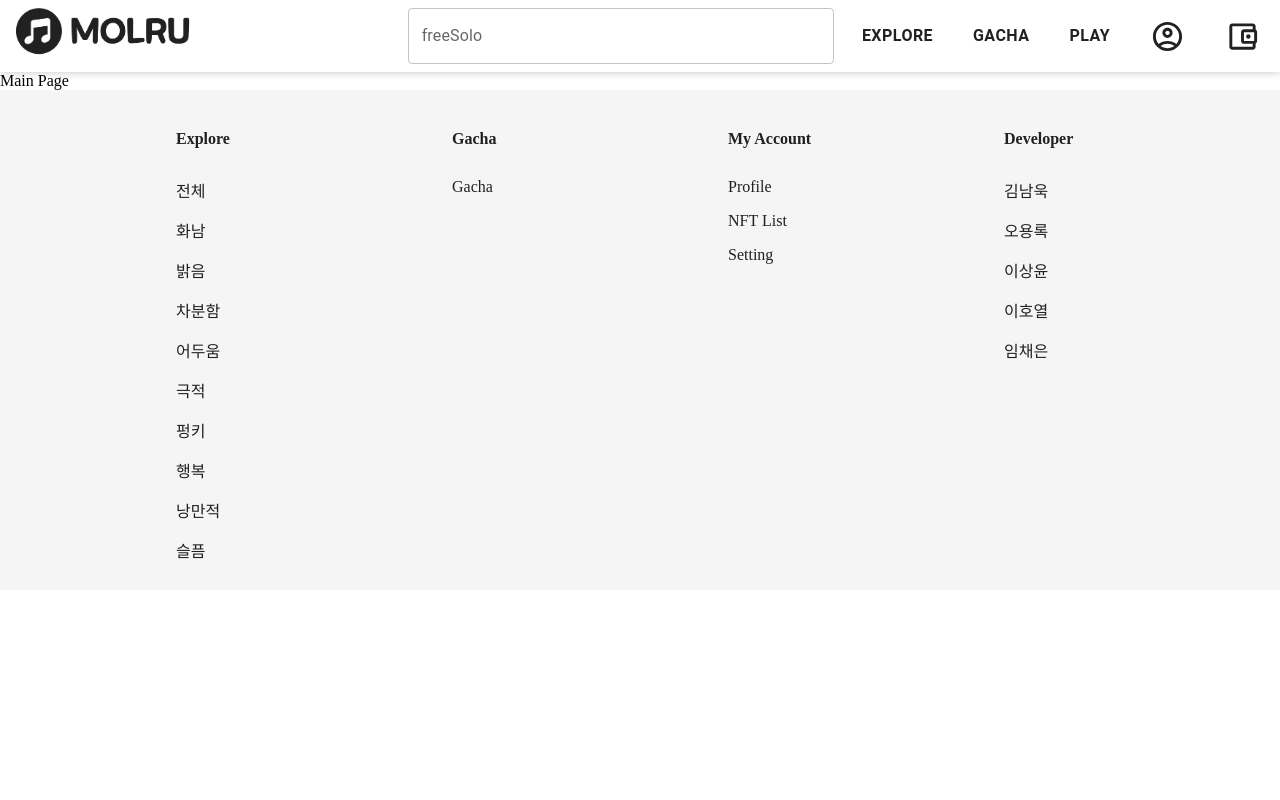
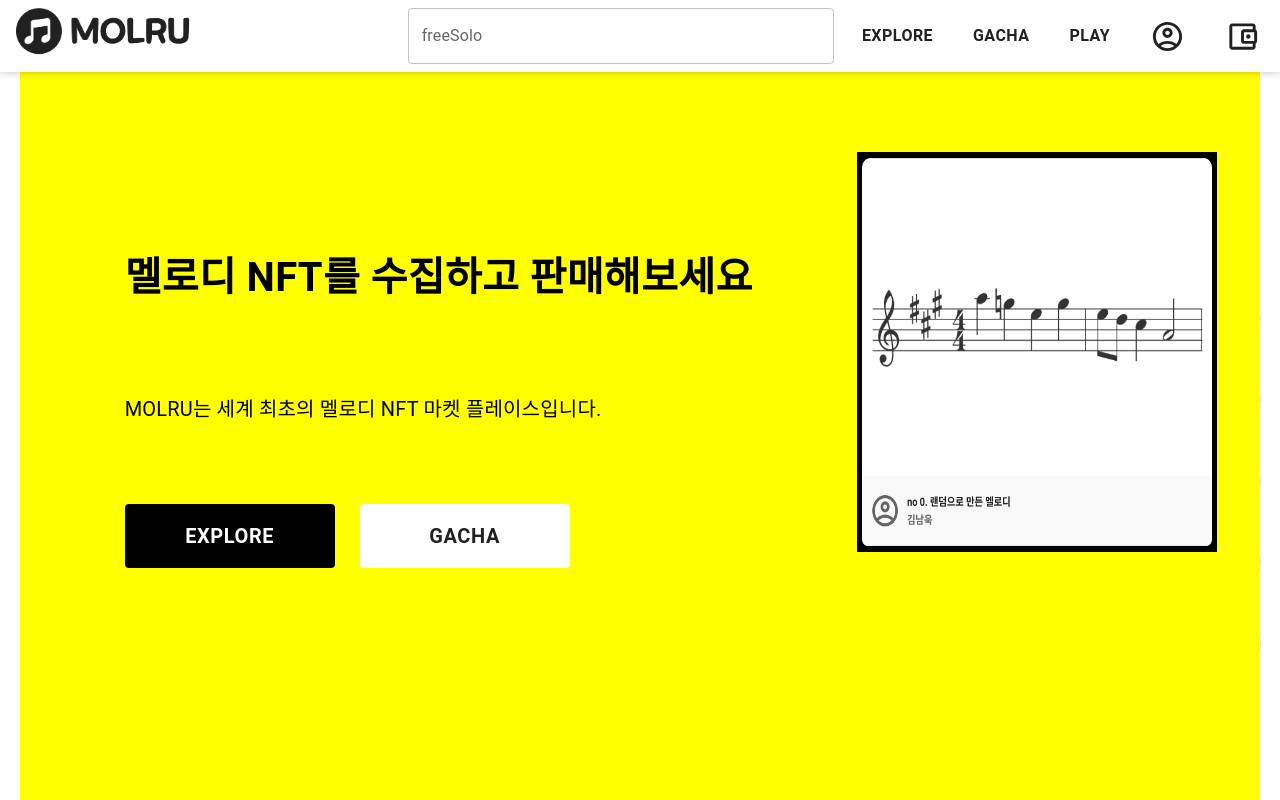
Before and after one commit to skadnr0621/MolRu, a React (Create React App) app in the folder frontend/: page /main in a window 1280 px wide. Shown: the top 800 px of the page. Built offline with nearby package versions, Linux system fonts and the light colour scheme.

Commit message:
Design: design introduce page & ranking page

```diff
--- a/frontend/src/pages/Main.js
+++ b/frontend/src/pages/Main.js
@@ -1,7 +1,20 @@
 import React from 'react'
+import Box from '@mui/material/Box';
+
+import Intro from './mainComponent/Intro';
+import Ranking from './mainComponent/Ranking';
 
 const Main = () => {
-  return <div>Main Page</div>
+
+  return (
+    <Box sx={{
+      height: '100%',
+      width: '100%',
+    }}>
+      <Intro/>
+      <Ranking />
+    </Box>
+  )
 }
 
 export default Main
--- /dev/null
+++ b/frontend/src/pages/mainComponent/Intro.js
@@ -0,0 +1,90 @@
+import React from 'react'
+import Box from '@mui/material/Box';
+import Grid from '@mui/material/Grid';
+import Button from '@mui/material/Button'
+import Typography from '@mui/material/Typography'
+import { styled } from '@mui/material/styles'
+
+import molrudy from '../../assets/molrudy.png'
+
+const Intro = () => {
+    const MainPageStyle = styled('div')({
+        height: '766px',
+        wordBreak: 'break-all',
+        backgroundImage: `url(${molrudy})`,
+        backgroundSize: '100% 766px',
+        backgroundPosition: 'center',
+        display: 'flex',
+        justifyContent: 'center',
+      })
+
+      const styles = {
+        introduce: {
+          fontWeight: 'bold',
+        },
+
+        buttonBlack: {
+          width: '210px',
+          height: '64px',
+          fontSize: '20px',
+          fontWeight: 'bold',
+          color: 'white',
+          backgroundColor: 'black',
+        },
+
+        buttonWhite: {
+          marginLeft: '25px',
+          width: '210px',
+          height: '64px',
+          fontSize: '20px',
+          fontWeight: 'bold',
+          textColor: 'black',
+          backgroundColor: 'white',
+
+        }
+      }
+
+    return (
+        <MainPageStyle>
+            <Box component="div" style={{
+                backgroundColor:'yellow',
+                width: 'min(1280px, 100% - 40px)',
+            }}>
+                <Grid container spacing={2}>
+                    <Grid item xs={1}/>
+                    <Grid item xs={7}>
+                        <div>
+                            <Typography
+                                sx={{
+                                margin: '176px 0px 86px 0px',
+                                fontSize: '40px',
+                                fontWeight: 'bold',
+                                color: '04111D',
+                                }}
+                            >멜로디 NFT를 수집하고 판매해보세요</Typography>
+                            <Typography
+                                sx={{
+                                margin: '0px 0px 80px 0px',
+                                fontSize: '20px',
+                                }}
+                            >MOLRU는 세계 최초의 멜로디 NFT 마켓 플레이스입니다.</Typography>
+                            <div>
+                                <Button style={styles.buttonBlack}>Explore</Button>
+                                <Button style={styles.buttonWhite}>Gacha</Button>
+                            </div>
+                        </div>
+                    </Grid>
+                    <Grid item xs={4}>
+                        <img src={require('../../assets/molruNFT.png')} style={{
+                            marginTop: '80px',
+                            width: '360px',
+                            height: '400px',
+                        }}></img>
+                    </Grid>
+                </Grid>
+            </Box>
+        </MainPageStyle>
+    )
+}
+
+export default Intro
--- /dev/null
+++ b/frontend/src/pages/mainComponent/Ranking.js
@@ -0,0 +1,24 @@
+import React from 'react'
+import { styled } from '@mui/material/styles'
+
+const Ranking = () => {
+    const RankingContainer = styled('div')({
+        display: 'flex',
+        justifyContent: 'center',
+        height: '766px',
+        wordBreak: 'break-all',
+      })
+
+    return (
+        <RankingContainer>
+            <div style={{
+                backgroundColor: 'pink',
+                width: 'min(1280px, 100% - 40px)',
+            }}>
+                랭킹 페이지입니다.
+            </div>
+        </RankingContainer>
+    )
+}
+
+export default Ranking
```
Also changed, not shown: frontend/src/assets/molruNFT.png (added).
